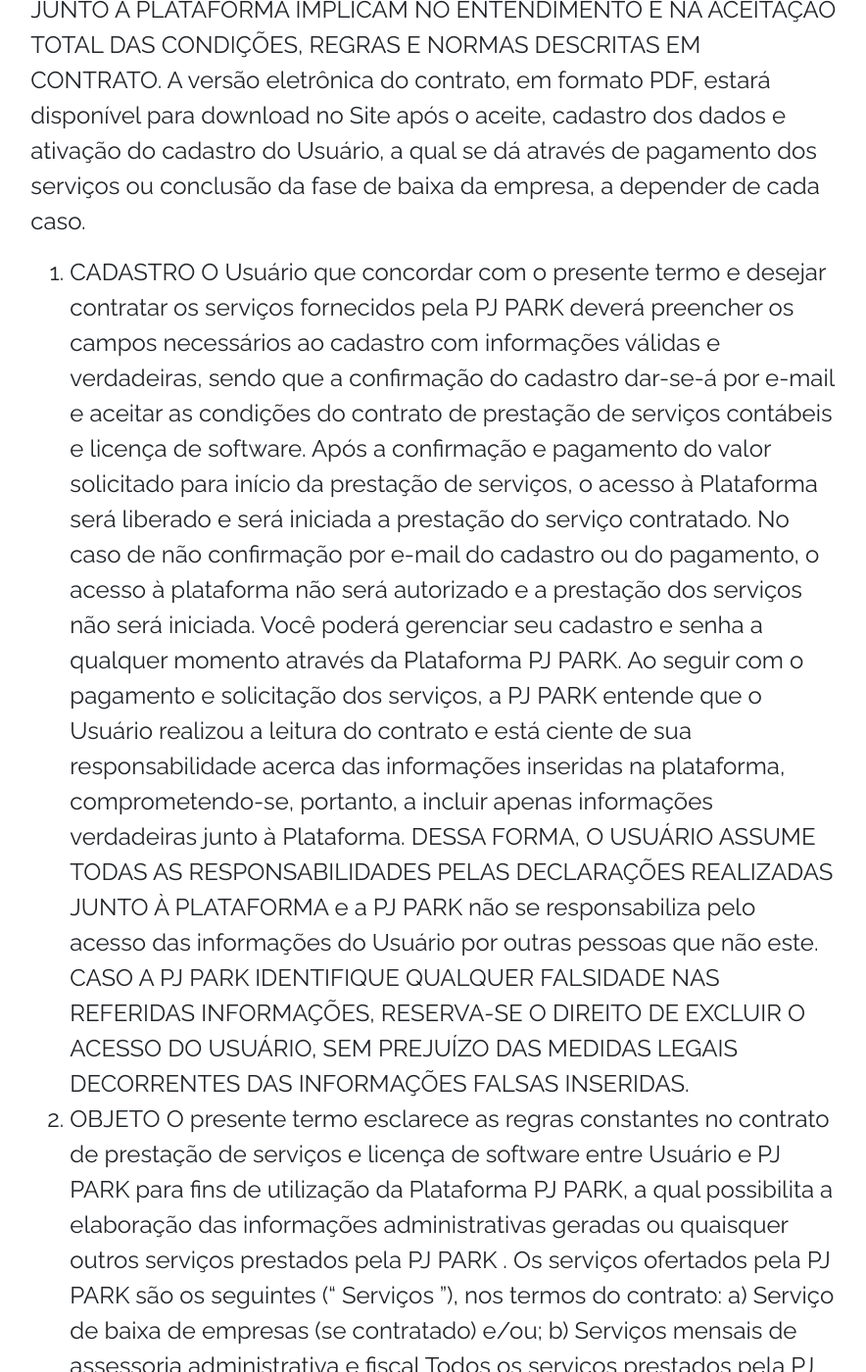
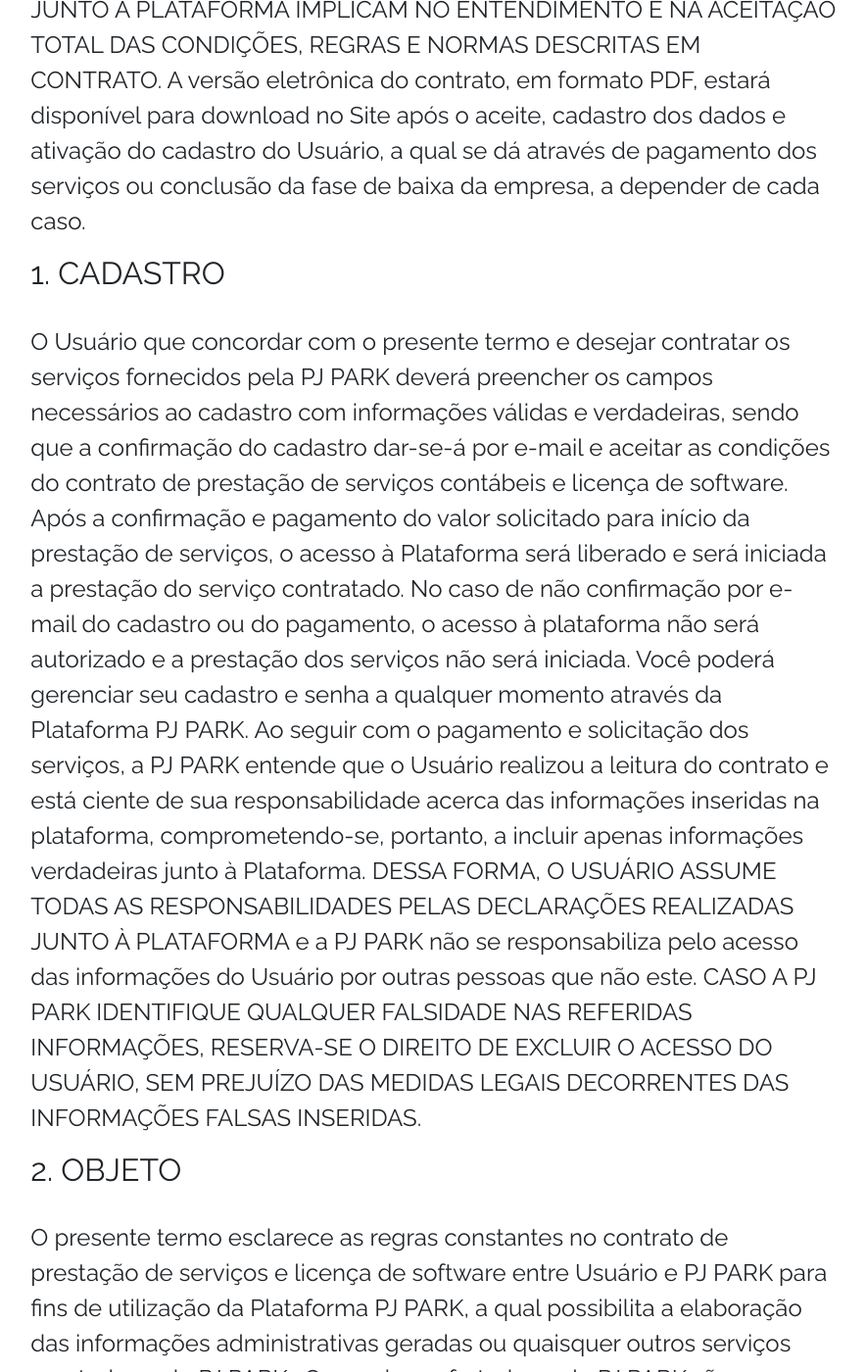
Before and after one commit to dakoctba/pjpark.github.io, a Jekyll site: the page built from termos-de-uso.md, in a window 1280 px wide and 1400 px high, scrolled down 723 px. Shown: the whole window at 98% size, without its empty margins (197-1081 px from the left). Built offline with Jekyll 4.4.1, drawn with Linux system fonts in a browser that asks for light colours; some of the changed text lies outside the part shown.

Commit message:
Update termos-de-uso.md

```diff
--- a/termos-de-uso.md
+++ b/termos-de-uso.md
@@ -13,14 +13,14 @@
 O ACEITE E A CONSEQUENTE ADESÃO AO CONTRATO APÓS CADASTRO JUNTO À PLATAFORMA IMPLICAM NO ENTENDIMENTO E NA ACEITAÇÃO TOTAL DAS CONDIÇÕES, REGRAS E NORMAS DESCRITAS EM CONTRATO.
 A versão eletrônica do contrato, em formato PDF, estará disponível para download no Site após o aceite, cadastro dos dados e ativação do cadastro do Usuário, a qual se dá através de pagamento dos serviços ou conclusão da fase de baixa da empresa, a depender de cada caso.
 
-1. CADASTRO
+## 1. CADASTRO
 O Usuário que concordar com o presente termo e desejar contratar os serviços fornecidos pela PJ PARK deverá preencher os campos necessários ao cadastro com informações válidas e verdadeiras, sendo que a confirmação do cadastro dar-se-á por e-mail e aceitar as condições do contrato de prestação de serviços contábeis e licença de software. Após a confirmação e pagamento do valor solicitado para início da prestação de serviços, o acesso à Plataforma será liberado e será iniciada a prestação do serviço
 contratado. No caso de não confirmação por e-mail do cadastro ou do pagamento, o acesso à plataforma não será autorizado e a prestação dos serviços não será iniciada.
 Você poderá gerenciar seu cadastro e senha a qualquer momento através da Plataforma PJ PARK.
 Ao seguir com o pagamento e solicitação dos serviços, a PJ PARK entende que o Usuário realizou a leitura do contrato e está ciente de sua responsabilidade acerca das informações inseridas na plataforma, comprometendo-se, portanto, a incluir apenas informações verdadeiras junto à Plataforma.
 DESSA FORMA, O USUÁRIO ASSUME TODAS AS RESPONSABILIDADES PELAS DECLARAÇÕES REALIZADAS JUNTO À PLATAFORMA e a PJ PARK não se responsabiliza pelo acesso das informações do Usuário por outras pessoas que não este.
 CASO A PJ PARK IDENTIFIQUE QUALQUER FALSIDADE NAS REFERIDAS INFORMAÇÕES, RESERVA-SE O DIREITO DE EXCLUIR O ACESSO DO USUÁRIO, SEM PREJUÍZO DAS MEDIDAS LEGAIS DECORRENTES DAS INFORMAÇÕES FALSAS INSERIDAS.
-2. OBJETO
+## 2. OBJETO
 O presente termo esclarece as regras constantes no contrato de prestação de serviços e licença de software entre Usuário e PJ PARK para fins de utilização da Plataforma PJ PARK, a qual possibilita a elaboração das informações administrativas geradas ou quaisquer outros serviços prestados pela PJ PARK .
 Os serviços ofertados pela PJ PARK são os seguintes (“ Serviços ”), nos termos do contrato:
 a) Serviço de baixa de empresas (se contratado) e/ou;
@@ -37,7 +37,7 @@
 Os serviços descritos em contratos referentes às obrigações mensais costumam estar inclusos no pacote de serviços adquirido pelo Usuário, sendo que cada serviço não incluso em contrato e solicitado pelo Usuário poderá ser adquirido em separado e a PJ PARK reserva-se o direito realizar nova contratação para cada solicitação.
 O prazo de duração do contrato de serviços mensais é de 12 (doze) meses e este prazo
 começa a ser contado da data do início da responsabilidade que o Usuário indicar na plataforma e pode ser renovado ou rescindido, nos termos previstos em contrato.
-3. PAGAMENTO
+## 3. PAGAMENTO
 O Usuário pagará pelos serviços mensais de assessoria administrativa e fiscal da PJ PARK os valores definidos no momento da contratação, através de plano escolhido junto à Plataforma PJ PARK.
 O valor de cada plano sofrerá variação a depender de alguns critérios, tais como: (i) forma de pagamento mensal, semestral ou anual; (ii) o fato de ser empresa prestadora
 de serviços e/ou ter atividades de comércio; (iii) regime tributário; (iv) quantidade de sócios; (v) quantidade de funcionários; (vi) faturamento, (v) cidade sede da CONTRATANTE, dentre outros.
@@ -52,7 +52,7 @@
 dos dados de pagamento cadastrados, o Usuário está ciente que a PJ PARK poderá limitar o acesso à Plataforma PJ PARK e, consequentemente, a prestação de serviços, reservando-se o direito de cobrar pelos valores devidos devidamente corrigidos em contrato, utilizando todo e qualquer meio extrajudicial ou judicial a fim de receber o valor devido pelo Usuário, inclusive realizar o cadastro deste junto aos órgãos de proteção ao crédito.
 O Usuário deve realizar o pagamento antes da utilização do serviço. Caso a PJ PARK não consiga realizar a cobrança usando seu método de pagamento por qualquer motivo (por exemplo, expiração de cartão ou capital insuficiente), o Usuário permanecerá responsável por quaisquer quantias não coletadas e a PJ PARK tentará realizar a cobrança assim que forem atualizadas as informações do seu método de pagamento e autorizar tal cobrança.
 A PJ PARK poderá recusar um pedido de reembolso caso encontre uma prova de fraude, abuso de reembolso, ou outro comportamento manipulativo que dê direito a uma reconvenção.
-4. LIMITAÇÕES E CONHECIMENTO DAS RESPONSABILIDADES
+## 4. LIMITAÇÕES E CONHECIMENTO DAS RESPONSABILIDADES
 Ao assinar o contrato de prestação de serviços, a PJ PARK entende que o Usuário está ciente das seguintes regras:
 a. O Usuário poderá utilizar os Serviços e Conteúdo apenas para fins pessoais quando disponível o serviço e de suas próprias empresas, sempre de forma não-comerciais;
 b. A entrega de informações pela PJ PARK não transfere quaisquer direitos de utilização comercial ao Usuário, e não constitui uma concessão ou renúncia de quaisquer direitos dos titulares do direito de autoral;
@@ -83,11 +83,11 @@
 CONTRATO DE PRESTAÇÃO DE SERVIÇOS E DEVERÃO SER REALIZADOS PELO Usuário, sendo que a PJ PARK, a seu critério, poderá disponibilizar tal serviço, o que poderá ser contratado separadamente, mediante solicitação.
 Em hipótese alguma a PJ PARK , seus diretores, administradores, empregados ou prepostos serão responsáveis por quaisquer danos indiretos punitivos quando presente obrigação do Usuário em apresentar informações que possibilitem a conclusão da prestação dos serviços.
 A PJ PARK envidará esforços razoáveis para proteger a informação enviada pelo Usuário, mas este entende que é de seu próprio risco a perda de tais informações. A PJ PARK não declara ou garante que o serviço será livre de perdas, defeitos, ataques, vírus, interferências, atividades de hackers ou outra intrusão de segurança.
-5. PRIVACIDADE
+## 5. PRIVACIDADE
 A utilização dos nossos Serviços está sujeita à Política de Privacidade, que está
 disponível junto ao site
 https://pjpark.com.br/politica-de-privacidade
-6. PROPRIEDADE INTELECTUAL E LICENÇA DE SOFTWARE
+## 6. PROPRIEDADE INTELECTUAL E LICENÇA DE SOFTWARE
 A PJ PARK concede ao usuário o direito temporário, não exclusivo, limitado e intransferível de uso da Plataforma PJ PARK, de acordo com os termos e condições contidos neste Contrato.
 Quaisquer marcas, nomes, logotipos, nome de domínio, patentes e demais sinais distintivos, bem como todo e qualquer conteúdo, desenho, arte ou layout ou qualquer conteúdo passível de propriedade intelectual publicado no sistema são de propriedade da PJ PARK e ao utilizar a plataforma, o usuário não adquire nenhum direito sobre o software ou relacionado a ele, tampouco qualquer direito de propriedade intelectual existente.
 É expressamente vedado ao usuário, o qual que também não poderá permitir que terceiros o façam:
@@ -100,22 +100,22 @@
 pela legislação que protege direitos do autor, software e demais direitos de propriedade intelectual. O USUÁRIO DEVERÁ LIMITAR O ACESSO À PLATAFORMA ÀQUELES CUJO ACESSO SEJA NECESSÁRIO PARA A UTILIZAÇÃO DOS SERVIÇOS, INCLUSIVE PARA ASSINATURA DE TODO E QUALQUER TERMO DE RESPONSABILIDADE E DEMAIS INFORMAÇÕES INERENTES ÀS ATIVIDADES.
 Na máxima medida permitida pela legislação aplicável, a PJ PARK não oferecerá garantias e condições além daquelas identificadas expressamente neste Contrato, sejam garantias ou condições de não violação de direitos, de adequação da Plataforma PJ PARK ou dos serviços para o comércio e/ou para fins determinados.
 A PJ PARK NÃO SERÁ RESPONSÁVEL POR QUAISQUER PERDAS E DANOS INDIRETOS, DE QUALQUER NATUREZA, INCLUSIVE LUCROS CESSANTES DELES DECORRENTES, RECLAMAÇÕES DE TERCEIROS, PERDAS OU DANOS DE REGISTROS OU DADOS, CUSTO DE FORNECIMENTO DE BENS SUBSTITUTOS, DE SERVIÇOS OU TECNOLOGIA ALTERNATIVOS, CUSTO COM PARALISAÇÕES, OU QUALQUER FATO FORA DE SEU CONTROLE RAZOÁVEL, MESMO SE A PJ PARK TIVER CIÊNCIA DA POSSIBILIDADE DE TAIS DANOS OCORREREM.
-7. CANCELAMENTO DO SERVIÇO
+## 7. CANCELAMENTO DO SERVIÇO
 Quando do pagamento do serviço, a PJ PARK liberará o acesso à Plataforma para que o usuário inclua as informações pertinentes à prestação dos serviços. E caso o Usuário não pretenda mais utilizar os serviços, poderá fazê-lo, observadas as exigências em contrato.
 Caso a rescisão do contrato ocorra na vigência do primeiro aniversário do contrato, será aplicada multa de rescisão no importe de 30% sobre o valor faltante. Além disso, o Usuário deverá observar o prazo de 30 (trinta) dias de notificação para fim da responsabilidade técnica.
 Após o primeiro aniversário, o Usuário poderá rescindir o contrato a qualquer tempo, sem aplicação de multa, porém respeitado o prazo de 30 (trinta) dias de notificação prévia, sob pena de multa no importe de 2 (duas) mensalidades.
 Além da rescisão pelo não pagamento, a PJ PARK reserva-se o direito de rescindir o contrato caso não haja o CUMPRIMENTO de cláusulas pelo Usuário ou quando entender haver INDÍCIOS DE ILEGALIDADE NA ATUAÇÃO EMPRESARIAL E QUE IMPEÇAM A ATUAÇÃO DO CONTADOR DE ACORDO COM AS NORMAS GERAIS DE CONTABILIDADE.
 Caso usuário não cumpra ou a PJ PARK entenda que este não cumpriu com quaisquer disposições do contrato, esta, sem aviso prévio, reserva-se o direito de (i) rescindir o Contrato e/ou seu cadastro junto à Plataforma; e/ou (ii) rescindir a licença do software; e/ou (iii) impedir o seu acesso aos Serviços.
-8. SUPORTE
+## 8. SUPORTE
 A PJ PARK é responsável por fornecer manutenção e suporte apenas para Plataforma PJ PARK utilizada, bem como dúvidas direcionadas à prestação de serviços. Caso o Usuário pretenda um estudo de caso ou consultoria que vá além do escopo mensal de trabalho previsto em contrato, poderá contratá-lo juntamente à Plataforma PJ PARK ou perante terceiros.
 A orientação buscada perante terceiro é objeto de contrato entre usuário e terceiro e a PJ PARK não se responsabiliza por orientações não fornecidas através de sua consultoria e dessa forma o Usuário concorda em utilizar os Serviços de terceiros por sua conta e risco.
 A PJ PARK não é responsável por examinar ou avaliar o conteúdo ou exatidão de quaisquer informações ou serviços de terceiros e não será responsável por qualquer desses serviços ou informações.
 O suporte e o atendimento ao usuário em caso de dúvida, reclamações ou sugestões são realizados pela PJ PARK através do atendimento online junto ao site www.pjpark.com.br podendo o contato continuar por e-mail ou outros meios, a critério a PJ PARK .
-9. CONSIDERAÇÕES FINAIS
+## 9. CONSIDERAÇÕES FINAIS
 O serviço será prestado de acordo com as características e limitações técnicas apresentadas e o usuário receberá o acesso à plataforma no estado em que se encontra. A licença de uso da Plataforma é um serviço de responsabilidade da PJ PARK LTDA. no que se refere às funcionalidades do serviço.
 O presente Termo de Uso também poderá, a qualquer momento, ser alterado mediante comunicação pela PJ PARK , com antecedência mínima de 30 (trinta) dias.
 Ao utilizar a Plataforma PJ PARK e firma o contrato de prestação de serviços, os usuários estarão de acordo com todas as disposições constantes naquele contrato, sendo que os casos omissos e as dúvidas porventura suscitadas serão solucionados pela PJ PARK .
-10. DEFINIÇÕES
+## 10. DEFINIÇÕES
 Para efeito único e exclusivo do presente TERMO DE USO, deverão ser consideradas as seguintes definições:
 10.1. PJ PARK:
 - PJ PARK LTDA . empresa desenvolvera do sistema, prestadora de serviços administrativos e não privativos de contador e detentora de todo e qualquer direito a este relacionado (CNPJ 36.489.120/0001-41);
```
